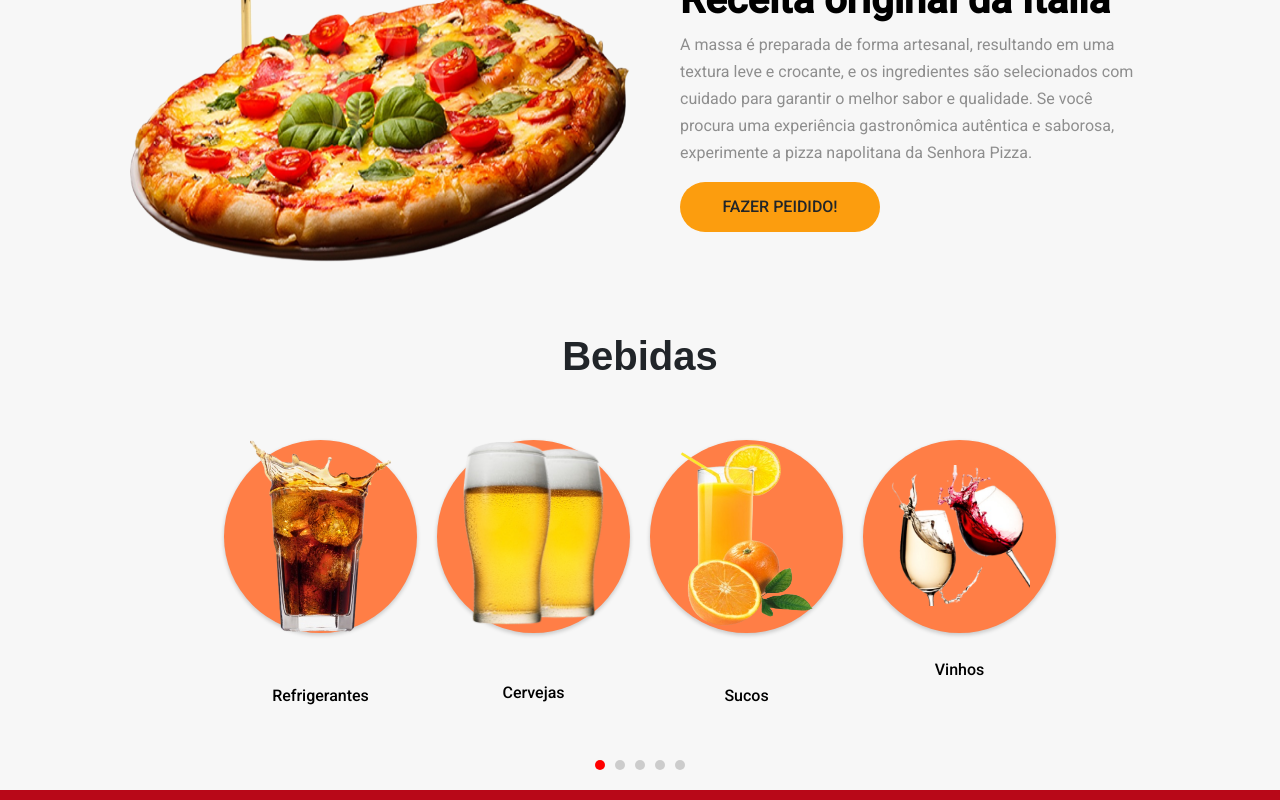
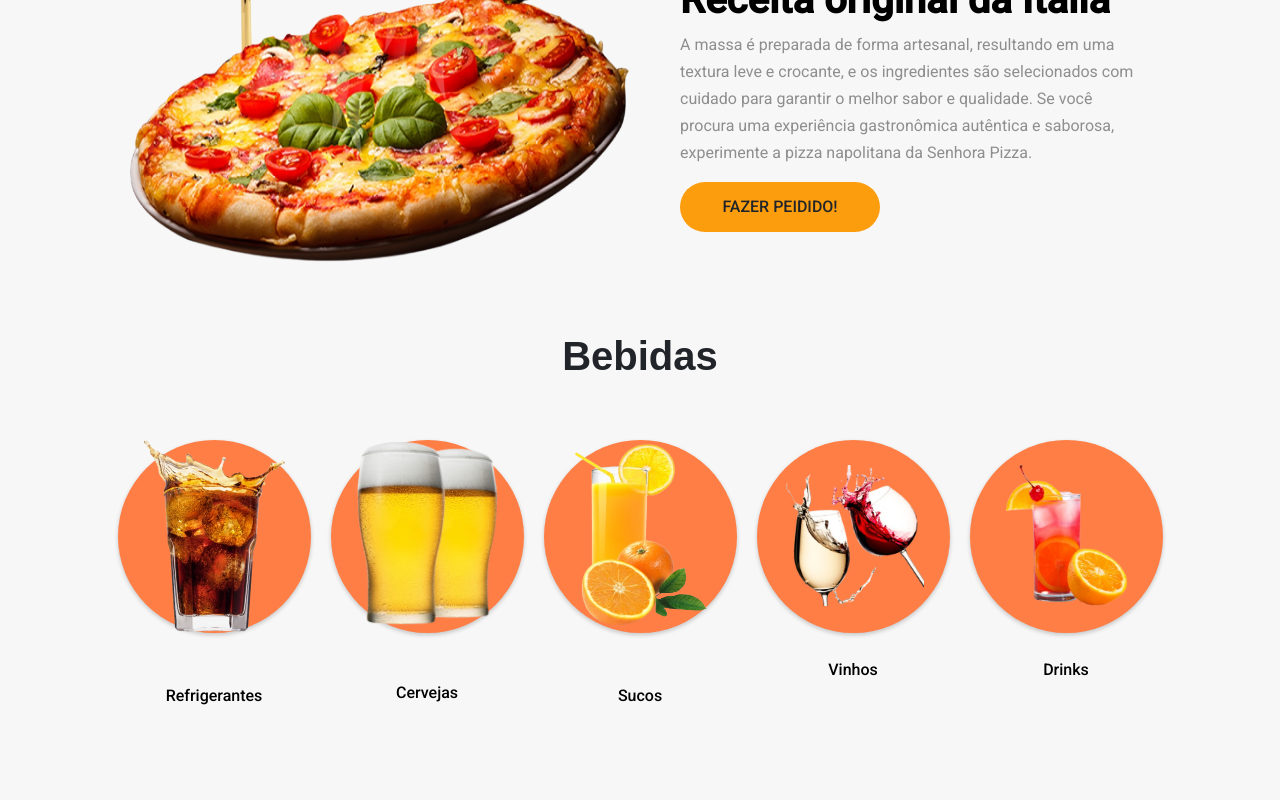
Before and after one commit to EduardoFersilva/Pizzaria, a Vue app: page /politica-e-peivacidade in a window 1280 px wide. Shown: the part 2280-3080 px from the top of the page. Built offline with nearby package versions, Linux system fonts and the light colour scheme; what vue-the-mask would draw is missing.

Commit message:
teste provisório do slider circle

```diff
--- a/package.json
+++ b/package.json
@@ -17,6 +17,7 @@
     "sass-loader": "^13.3.1",
     "v-mask": "^2.3.0",
     "vue": "^3.3.4",
+    "vue-carousel": "^0.18.0",
     "vue-router": "^4.2.2",
     "vue-slider-component": "^3.2.24",
     "vue-the-mask": "^0.11.1"
--- a/src/components/Revenue.vue
+++ b/src/components/Revenue.vue
@@ -170,6 +170,10 @@ p
         text-align: center
         font-size: 35px
 
+@media (max-width:420px)
+    .receita
+        padding-top: 450px
+
 @media (max-width: 360px)
     .imgPizzaNapolitana
         width: 320px !important
--- a/src/components/SliderCircle.vue
+++ b/src/components/SliderCircle.vue
@@ -26,10 +26,12 @@ defineProps({
         </div>
       </div>
     </div>
+     <!-- This will work too
     <div class="indicators">
         <span v-for="(card, index) in cards" :key="index" class="indicator" :class="{ active: activeIndex === index }"
                 @click="goToCard(index)"></span>
         </div>
+        -->
   </div>
 </template>
 
@@ -53,29 +55,10 @@ export default {
       return this.cards.slice(0, this.cardsPerSlide)
     }
   },
-  mounted() {
-    this.updateCardsPerSlide()
-    window.addEventListener('resize', this.updateCardsPerSlide)
-  },
-  beforeUnmount() {
-    window.removeEventListener('resize', this.updateCardsPerSlide)
-  },
   methods: {
     goToCard(index) {
       this.activeIndex = index
       console.log(goToCard)
-    },
-    updateCardsPerSlide() {
-      const screenWidth = window.innerWidth
-      if (screenWidth <= 650) {
-        this.cardsPerSlide = 1
-      } else if (screenWidth <= 1040) {
-        this.cardsPerSlide = 3
-      } else if (screenWidth <= 1360) {
-        this.cardsPerSlide = 4
-      } else {
-        this.cardsPerSlide = 5
-      }
     }
   }
 }
@@ -101,9 +84,13 @@ h1
     align-items: center
     justify-content: center
 .card-container
-   height: 330px
+   min-height: 330px
 .cards-wrapper
     display: flex
+    flex-wrap: wrap
+    justify-content: center
+    align-items: center
+    gap: 90px 0
     transition: transform 0.3s ease
 
 .indicators
@@ -126,6 +113,8 @@ p
 @media (max-width: 1360px)
   .indicators
     display: flex
+  .slider
+        padding-bottom: 50px
 
 @media (max-width: 1040px)
     .slider
--- a/src/pages/Promocoes.vue
+++ b/src/pages/Promocoes.vue
@@ -9,9 +9,9 @@
     :price= 40
     action-url="/#/pedidos"
     action-label="FAZER PEDIDO!"
-    image-url1="../../public/imgs/pizza8.png"
-    image-url2="../../public/imgs/refrigerantes.png"
-    background-image="../../public/imgs/imgBanner.jpeg"
+    image-url1="./imgs/pizza8.png"
+    image-url2="./imgs/refrigerantes.png"
+    background-image="./imgs/imgBanner.jpeg"
     image1Width="300px"
     image1Height="300px"
     image2Width="200px"
@@ -26,9 +26,9 @@
     :price= 80
     action-url="/#/pedidos"
     action-label="FAZER PEDIDO!"
-    image-url1="../../public/imgs/pizza7.png"
-    image-url2="../../public/imgs/pizza6.png"
-    background-image="../../public/imgs/imgPromocao.jpeg"
+    image-url1="./imgs/pizza7.png"
+    image-url2="./imgs/pizza6.png"
+    background-image="./imgs/imgPromocao.jpeg"
     image1Width="260px"
     image1Height="260px"
     image2Width="260px"
```
Also changed, not shown: 2 other files (tests, documents, lock files or other folders).
